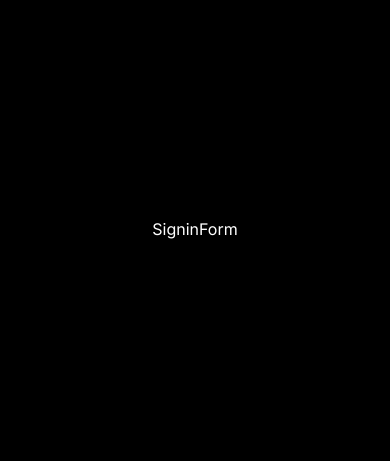
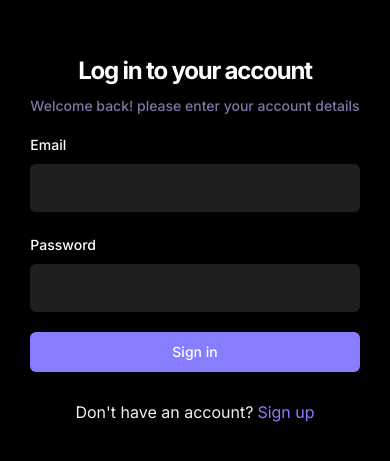
Before and after one commit to Ritikkhulbe/Pixo, a React (Vite) app: page /sign-in in a window 390 px wide. Shown: the part 193-654 px from the top of the page. Built offline with nearby package versions, Linux system fonts and the light colour scheme; no server answers.

Commit message:
Authentication and Sign In
Creates new User in database and authenticates a User. Also made Signin Page.

```diff
--- a/src/_auth/forms/SigninForm.tsx
+++ b/src/_auth/forms/SigninForm.tsx
@@ -1,9 +1,113 @@
-import React from 'react'
+import { zodResolver } from "@hookform/resolvers/zod"
+import * as z from "zod";
+import { Link, useNavigate } from 'react-router-dom';
+import { useForm } from "react-hook-form";
+
+
+import { Button } from "@/components/ui/button"
+import { FormControl,Form,FormField,FormItem,FormLabel,FormMessage } from "@/components/ui/form"
+import Loader from "@/components/shared/Loader";
+import { useToast } from "@/components/ui/use-toast";
+import { Input } from "@/components/ui/input"
+
+import { SigninValidation } from "@/lib/validation";
+import { useSignInAccount } from "@/lib/react-query/queryAndMutations";
+import { useUserContext } from "@/context/AuthContext";
+
 
 const SigninForm = () => {
+  const navigate = useNavigate();
+  const {toast} = useToast();
+  const {checkAuthUser,isLoading: isUserLoading } = useUserContext();
+
+  const {
+    mutateAsync: signInAccount,
+    isPending,
+  } = useSignInAccount();
+
+  const form = useForm<z.infer<typeof SigninValidation>>({
+    resolver: zodResolver(SigninValidation),
+    defaultValues: {
+      email: '',
+      password: '',
+    },
+  })
+
+  async function onSubmit(values: z.infer<typeof SigninValidation>) {
+
+    const session = await signInAccount({
+      email: values.email,
+      password: values.password,
+    });
+
+    if(!session){
+      return toast({title: 'Sign in failed. Please try again.'})
+    }
+
+    const isLoggedIn = await checkAuthUser();
+
+    if(isLoggedIn){
+      form.reset();
+      navigate('/');
+    }else{
+      return toast({ title: 'Sign up failed. Please try again.'})
+    }
+  }
+
   return (
-    <div>SigninForm</div>
+    <Form {...form}>
+      <div className="sm:w-420 flex-center flex-col">
+
+        <h2 className="h3-bold md:h2-bold pt-5 sm:pt-12">Log in to your account</h2>
+        <p className="text-light-3 small-medium md:base-regular mt-2">
+          Welcome back! please enter your account details
+        </p>
+
+        <form onSubmit={form.handleSubmit(onSubmit)} className="flex flex-col
+        gap-5 w-full mt-4">
+
+          <FormField
+            control={form.control}
+            name="email"
+            render={({ field }) => (
+              <FormItem>
+                <FormLabel>Email</FormLabel>
+                <FormControl>
+                  <Input type="email" className="shad-input" {...field} />
+                </FormControl>
+                <FormMessage />
+              </FormItem>
+            )}
+          />
+            <FormField
+              control={form.control}
+              name="password"
+              render={({ field }) => (
+                <FormItem>
+                  <FormLabel>Password</FormLabel>
+                  <FormControl>
+                    <Input type="password" className="shad-input" {...field} />
+                  </FormControl>
+                  <FormMessage />
+                </FormItem>
+              )}
+            />
+          <Button type="submit" className="shad-button_primary">
+            {isPending ? (
+              <div className="flex-center gap-2">
+                <Loader /> Loading...
+              </div>
+            ) : "Sign in"}
+          </Button>
+          <p className="text-small-regular text-light-2 text-center mt-2">
+              Don't have an account?
+              <Link to="/sign-up" className="text-primary-500
+              text-small-semibold ml-1">Sign up</Link>
+          </p>
+        </form>
+      </div>
+   </Form>
   )
 }
 
-export default SigninForm
+export default SigninForm;
--- a/src/_auth/forms/SignupForm.tsx
+++ b/src/_auth/forms/SignupForm.tsx
@@ -1,6 +1,6 @@
 import { zodResolver } from "@hookform/resolvers/zod"
 import * as z from "zod";
-import { Link } from 'react-router-dom';
+import { Link, useNavigate } from 'react-router-dom';
 
 
 import { Button } from "@/components/ui/button"
@@ -10,14 +10,24 @@
 import { SignupValidation } from "@/lib/validation";
 import Loader from "@/components/shared/Loader";
 import { useToast } from "@/components/ui/use-toast";
-import { useCreateUserAccount } from "@/lib/react-query/queryAndMutations";
+import { useCreateUserAccount, useSignInAccount } from "@/lib/react-query/queryAndMutations";
+import { useUserContext } from "@/context/AuthContext";
 
 
 const SignupForm = () => {
+  const navigate = useNavigate();
   const {toast} = useToast();
+  const {checkAuthUser,isLoading: isUserLoading } = useUserContext();
 
+  const {
+    mutateAsync : createUserAccount ,
+    isPending :isCreatingAccount ,
+  } = useCreateUserAccount();
 
-  //const { mutateAsync : createUserAccount , isLoading :isCreatingAccount } = useCreateUserAccount();
+  const {
+    mutateAsync: signInAccount,
+    isPending: isSigningIn ,
+  } = useSignInAccount();
 
   const form = useForm<z.infer<typeof SignupValidation>>({
     resolver: zodResolver(SignupValidation),
@@ -38,9 +48,23 @@
       });
     }
 
-    //const session = await signInAccount();
+    const session = await signInAccount({
+      email: values.email,
+      password: values.password,
+    });
 
+    if(!session){
+      return toast({title: 'Sign in failed. Please try again.'})
+    }
 
+    const isLoggedIn = await checkAuthUser();
+
+    if(isLoggedIn){
+      form.reset();
+      navigate('/');
+    }else{
+      return toast({ title: 'Sign up failed. Please try again.'})
+    }
   }
 
   return (
@@ -107,7 +131,7 @@
               )}
             />
           <Button type="submit" className="shad-button_primary">
-            {true ? (
+            {isCreatingAccount ? (
               <div className="flex-center gap-2">
                 <Loader /> Loading...
               </div>
@@ -124,4 +148,4 @@
   )
 }
 
-export default SignupForm
+export default SignupForm;
--- a/src/context/AuthContext.tsx
+++ b/src/context/AuthContext.tsx
@@ -2,6 +2,8 @@
 import { IContextType, IUser } from '@/types';
 import * as React from 'react';
 import { createContext, useContext, useEffect, useState } from 'react'
+import { useNavigate } from 'react-router-dom';
+
 
 export const INITIAL_USER = {
     id: '',
@@ -29,6 +31,8 @@
   const [isLoading, setIsLoading] = useState(false);
   const [isAuthenticated, setIsAuthenticated] = useState(false);
 
+  const navigate = useNavigate();
+
   const checkAuthUser = async () => {
     try {
         const currentAccount = await getCurrentUser();
@@ -54,7 +58,18 @@
     } finally{
         setIsLoading(false);
     }
-  }
+  };
+
+  useEffect(()=>{
+    if(localStorage.getItem('cookieFallback')==='[]'
+    || localStorage.getItem('cookieFallback') === null
+    ){
+      navigate('/sign-in');
+    }
+
+    checkAuthUser();
+  },[])
+
 
   const value = {
     user,
@@ -72,4 +87,7 @@
   )
 }
 
-export default AuthContext
+export default AuthProvider;
+
+
+export const useUserContext = () => useContext(AuthContext);
--- a/src/lib/appwrite/api.ts
+++ b/src/lib/appwrite/api.ts
@@ -73,6 +73,10 @@
             [Query.equal('accountId', currentAccount.$id)]
         )
 
+        if(!currentUser) throw Error;
+
+        return currentUser.documents[0];
+
     } catch (error) {
         console.log();
     }
--- /dev/null
+++ b/src/lib/react-query/QueryProvider.tsx
@@ -0,0 +1,12 @@
+import { QueryClient, QueryClientProvider } from '@tanstack/react-query'
+import { ReactNode } from 'react';
+
+const queryClient = new QueryClient();
+
+export const QueryProvider = ({children} : {children:ReactNode}) => {
+  return (
+    <QueryClientProvider client={queryClient}>
+        {children}
+    </QueryClientProvider>
+  )
+}
--- a/src/lib/validation/index.ts
+++ b/src/lib/validation/index.ts
@@ -8,3 +8,8 @@
     email: z.string().email(),
     password: z.string().min(8, {message: 'Password must be at least 8 characters.'}),
 })
+
+export const SigninValidation = z.object({
+    email: z.string().email(),
+    password: z.string().min(8, {message: 'Password must be at least 8 characters.'}),
+})
--- a/src/main.tsx
+++ b/src/main.tsx
@@ -3,8 +3,14 @@
 
 
 import App from './App';
+import AuthProvider from './context/AuthContext';
+import { QueryProvider } from './lib/react-query/QueryProvider';
 ReactDOM.createRoot(document.getElementById('root')).render(
     <BrowserRouter>
-        <App />
+        <QueryProvider>
+            <AuthProvider>
+                <App />
+            </AuthProvider>
+        </QueryProvider>
     </BrowserRouter>
 )
```
